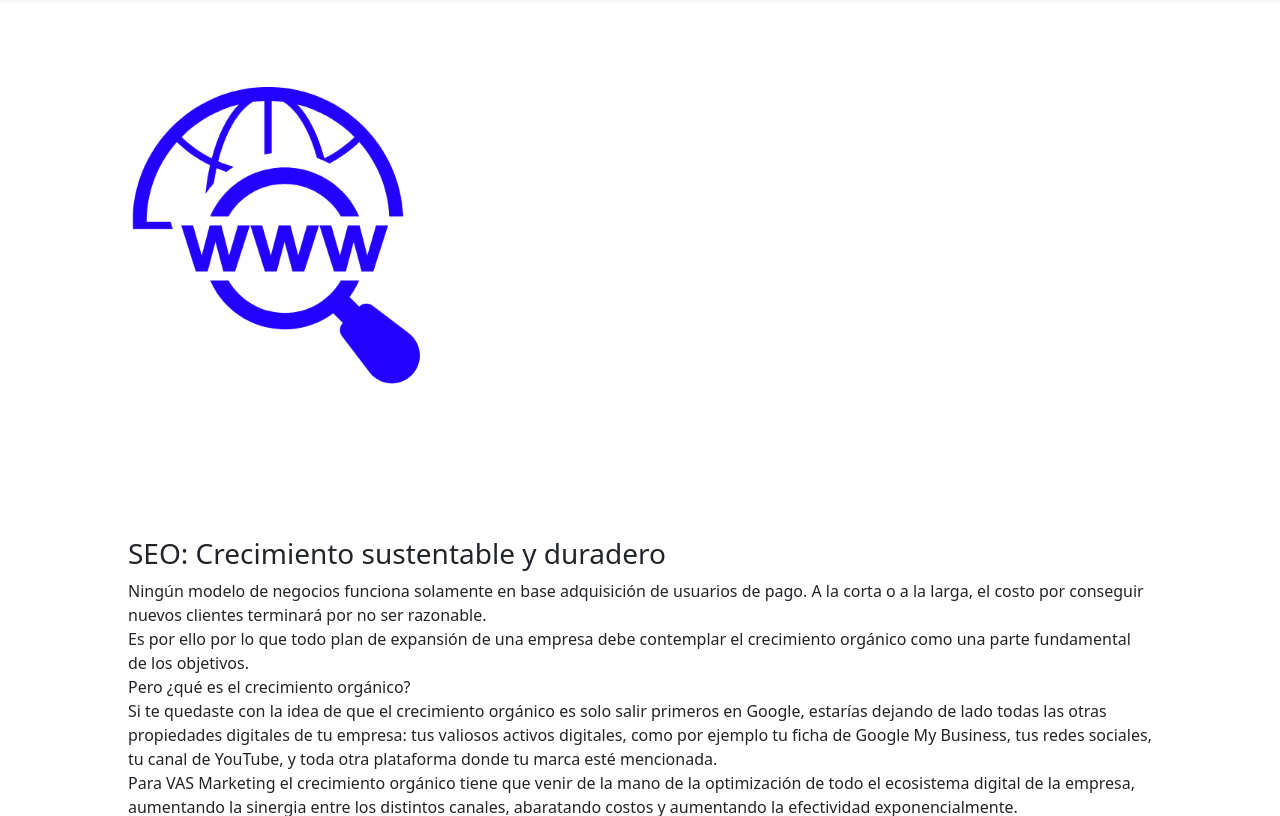
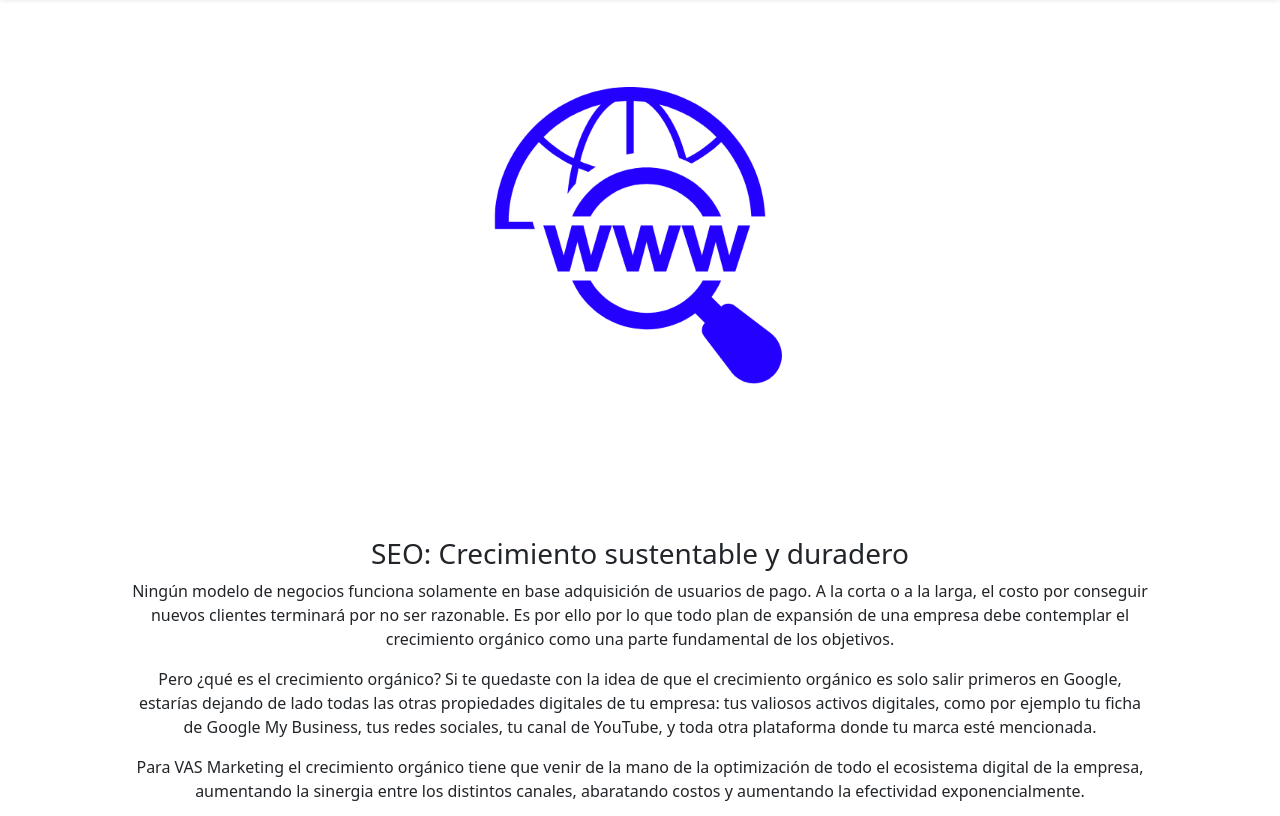
Before and after one commit to sebastianomargimenez/VAS, a website: page seo.html in a window 1280 px wide. Shown: the part 143-959 px from the top of the page. Drawn offline with nearby package versions, Linux system fonts and the light colour scheme.

Commit message:
ajustando algunos valores de aliniaciones

```diff
--- a/scss/estilos.scss
+++ b/scss/estilos.scss
@@ -77,7 +77,7 @@ footer a:hover, footer a:active, footer a:focus {
     background-color: white;
     margin-left: 10%;
     margin-right: 10%;
-    text-align: start;
+    text-align: center;
 }
 
 @mixin imganexo  {
@@ -85,6 +85,7 @@ footer a:hover, footer a:active, footer a:focus {
     margin-top: 150px;
     margin-bottom: 150px;
     text-align: center;
+
 }
 
 .contenedorSeo{
--- a/seo.html
+++ b/seo.html
@@ -27,7 +27,7 @@
             </button>
             <div class="collapse navbar-collapse" id="navbarResponsive">
                 <ul class="navbar-nav ms-auto me-4 my-3 my-lg-0">
-                    <!-- añadido "invisible" para ocultar secciones sin terminar -->
+                    <!--  -->
                     <li class="nav-item"><a class="nav-link me-lg-3" href="seo.html">Seo</a></li>
                     <li class="nav-item"><a class="nav-link me-lg-3" href="sem.html">Sem</a></li>
                     <li class="nav-item"><a class="nav-link me-lg-3" href="redessoc.html">Redes sociales</a></li>
@@ -48,11 +48,10 @@
         <img src="media/imagenes/seo.png" alt="imagen seo">
         <div>
             <h3>SEO: Crecimiento sustentable y duradero</h3>
-            <p>Ningún modelo de negocios funciona solamente en base adquisición de usuarios de pago. A la corta o a la larga, el costo por conseguir nuevos clientes terminará por no ser razonable. <br> Es por ello por lo que todo plan de expansión de una empresa debe contemplar el crecimiento orgánico como una parte fundamental de los objetivos.
-                <br>Pero  ¿qué es el crecimiento orgánico? <br> Si te quedaste con la idea de que el crecimiento orgánico es solo salir primeros en Google, estarías dejando de lado todas las otras propiedades digitales de tu empresa: tus valiosos activos digitales, como por ejemplo tu ficha de Google My Business, tus redes sociales, tu canal de YouTube, y toda otra plataforma donde tu marca esté mencionada. <br>
-                Para VAS Marketing el crecimiento orgánico tiene que venir de la mano de la optimización de todo el ecosistema digital de la empresa, aumentando la sinergia entre los distintos canales, abaratando costos y aumentando la efectividad exponencialmente. <br>
-                En VAS Marketing contamos con un equipo de profesionales con muchos años de experiencia y qué van a saber encontrar el plan ideal para que tu marca y tus productos estén en boca de todos.
-                </p>
+            <p>Ningún modelo de negocios funciona solamente en base adquisición de usuarios de pago. A la corta o a la larga, el costo por conseguir nuevos clientes terminará por no ser razonable. Es por ello por lo que todo plan de expansión de una empresa debe contemplar el crecimiento orgánico como una parte fundamental de los objetivos.</p>
+            <p>Pero ¿qué es el crecimiento orgánico? Si te quedaste con la idea de que el crecimiento orgánico es solo salir primeros en Google, estarías dejando de lado todas las otras propiedades digitales de tu empresa: tus valiosos activos digitales, como por ejemplo tu ficha de Google My Business, tus redes sociales, tu canal de YouTube, y toda otra plataforma donde tu marca esté mencionada.</p>
+            <p>Para VAS Marketing el crecimiento orgánico tiene que venir de la mano de la optimización de todo el ecosistema digital de la empresa, aumentando la sinergia entre los distintos canales, abaratando costos y aumentando la efectividad exponencialmente.</p>
+            <p>En VAS Marketing contamos con un equipo de profesionales con muchos años de experiencia y qué van a saber encontrar el plan ideal para que tu marca y tus productos estén en boca de todos.</p>
         </div>
     </section>
     <!-- footer  -->
```
Also changed, not shown: css/estilos.css.
